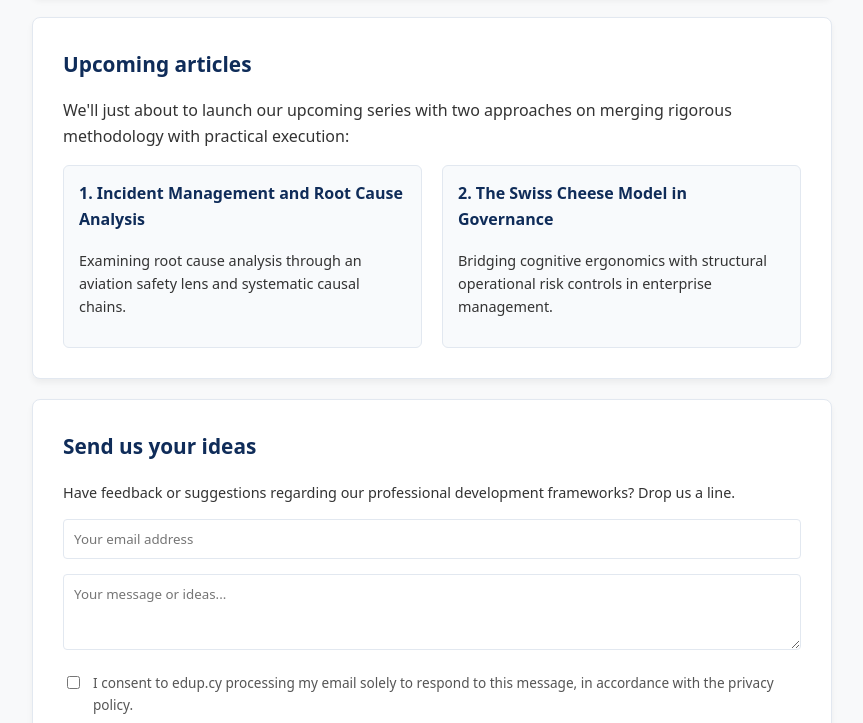
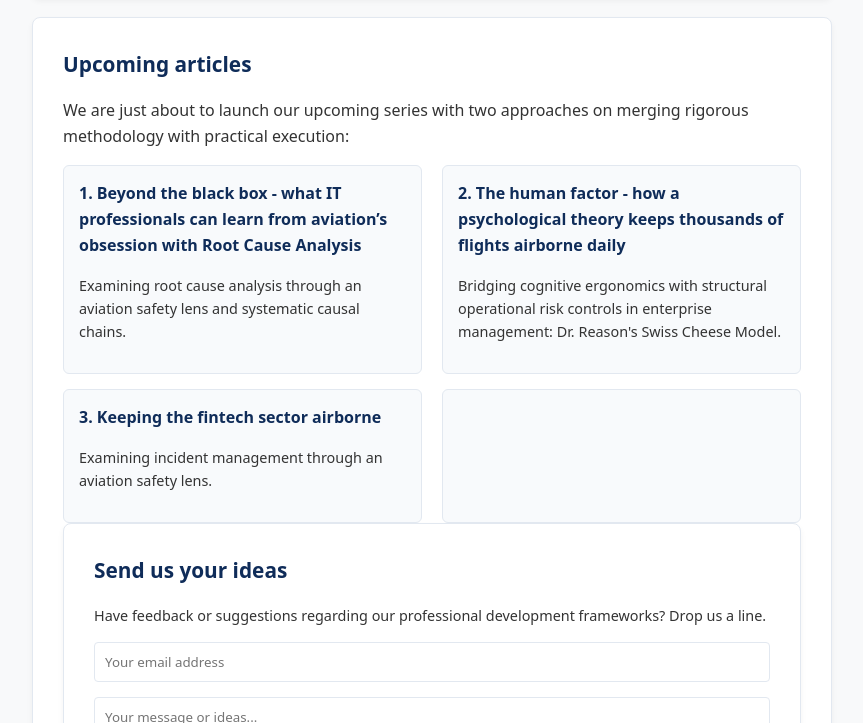
Before and after one commit to EDUP-CY/edup-landing, a plain HTML site: page index.html in a window 1280 px wide. Shown: the part 544-1267 px from the top of the page, without its empty margins (208-1071 px from the left). Drawn offline with Linux system fonts and the light colour scheme.

Commit message:
Update index.html

```diff
--- a/index.html
+++ b/index.html
@@ -162,18 +162,27 @@
 
         <div class="card">
             <h2>Upcoming articles</h2>
-            <p>We'll just about to launch our upcoming series with two approaches on merging rigorous methodology with practical execution:</p>
+            <p>We are just about to launch our upcoming series with two approaches on merging rigorous methodology with practical execution:</p>
             <div class="teaser-grid">
                 <div class="teaser-box">
-                    <h3>1. Incident Management and Root Cause Analysis</h3>
+                    <h3>1. Beyond the black box - what IT professionals can learn from aviation’s obsession with Root Cause Analysis</h3>
                     <p style="font-size: 0.9rem;">Examining root cause analysis through an aviation safety lens and systematic causal chains.</p>
                 </div>
                 <div class="teaser-box">
-                    <h3>2. The Swiss Cheese Model in Governance</h3>
-                    <p style="font-size: 0.9rem;">Bridging cognitive ergonomics with structural operational risk controls in enterprise management.</p>
+                    <h3>2. The human factor - how a psychological theory keeps thousands of flights airborne daily</h3>
+                    <p style="font-size: 0.9rem;">Bridging cognitive ergonomics with structural operational risk controls in enterprise management: Dr. Reason's Swiss Cheese Model.</p>
                 </div>
             </div>
-        </div>
+            <div class="teaser-grid">
+                <div class="teaser-box">
+                    <h3>3. Keeping the fintech sector airborne</h3>
+                    <p style="font-size: 0.9rem;">Examining incident management through an aviation safety lens.</p>
+                </div>
+                <div class="teaser-box">
+                    <h3></h3>
+                    <p style="font-size: 0.9rem;"></p>
+                </div>
+            </div>
 
         <div class="card">
             <h2>Send us your ideas</h2>
```
